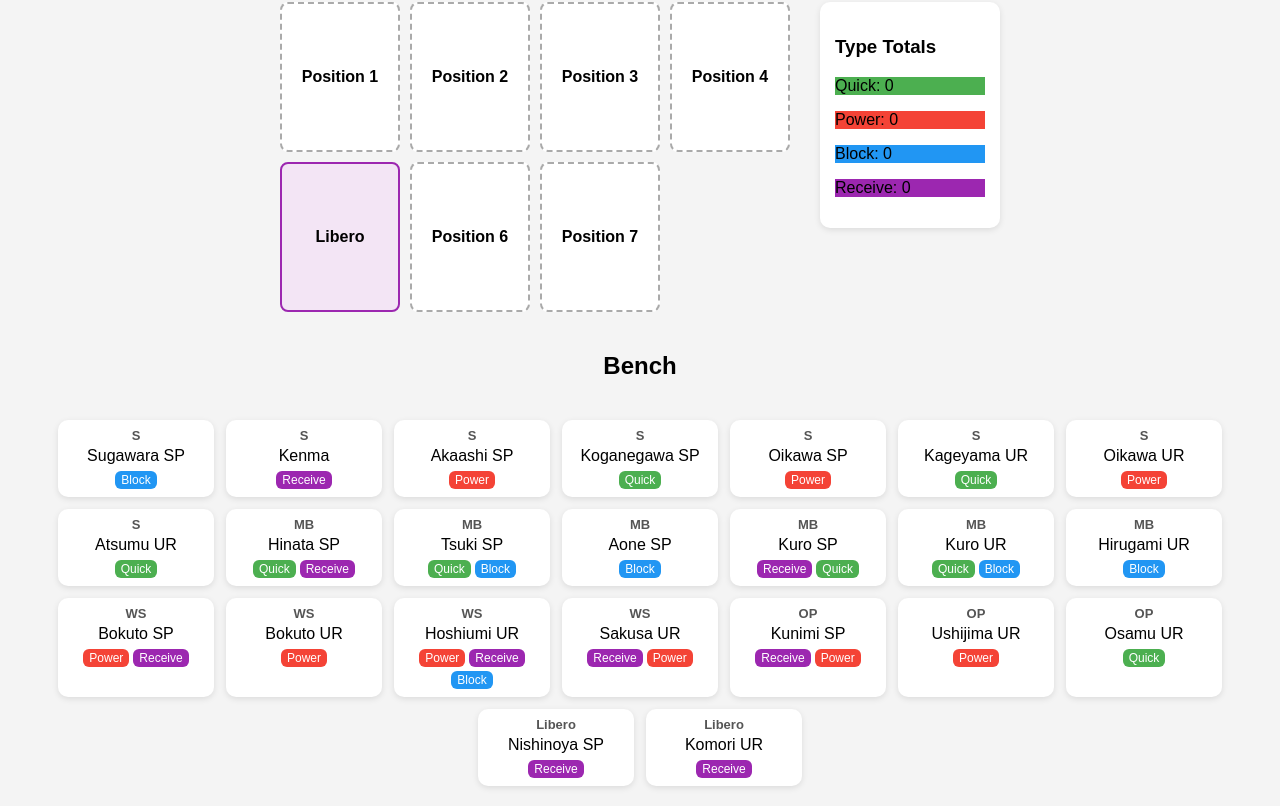
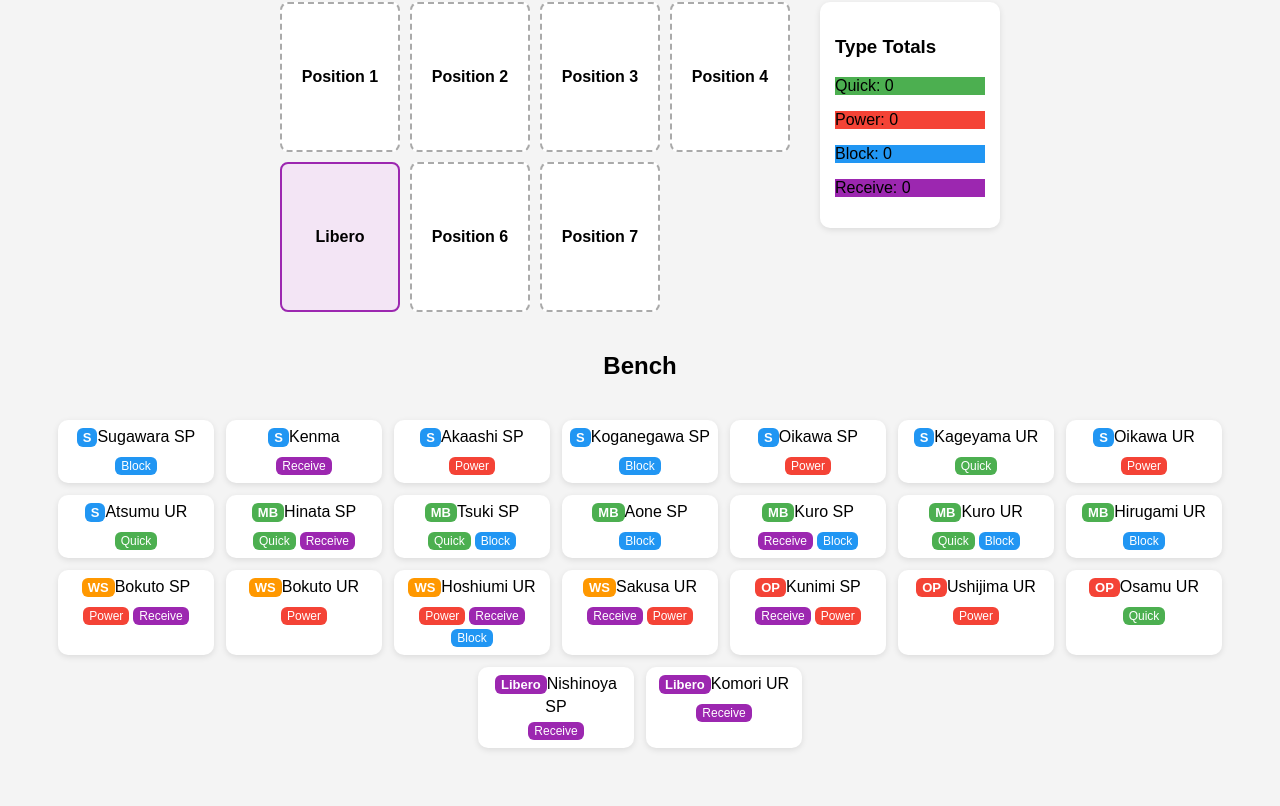
Before and after one commit to Sonic-Haikyuu/Haikyuu-Team-Synergy, a plain HTML site: page index.html in a window 1280 px wide. Shown: the part 96-902 px from the top of the page. After the commit the page ends 864 px from the top, so only its background shows below. Drawn offline with Linux system fonts and the light colour scheme.

Commit message:
Add files via upload

```diff
--- a/index.html
+++ b/index.html
@@ -40,6 +40,8 @@
       background: white;
       font-weight: bold;
       cursor: pointer;
+      text-align: center;
+      padding: 5px;
     }
 
     .court div.libero {
@@ -76,9 +78,18 @@
     .position-label {
       font-size: 13px;
       font-weight: bold;
-      color: #555;
       margin-bottom: 4px;
+      padding: 2px 6px;
+      border-radius: 6px;
+      display: inline-block;
     }
+
+    /* Position Colors */
+    .S { background: #2196F3; color: white; }       /* Setter */
+    .MB { background: #4CAF50; color: white; }      /* Middle Blocker */
+    .WS { background: #FF9800; color: white; }      /* Wing Spiker */
+    .OP { background: #f44336; color: white; }      /* Opposite */
+    .Libero { background: #9c27b0; color: white; }  /* Libero */
 
     .tags {
       display: flex;
@@ -132,28 +143,28 @@
   <script>
     const players = [
       { name: "Hinata SP", types: ["Quick","Receive"], position: "MB", libero: false },
-      { name: "Nishinoya SP", types: ["Receive","Set"], position: "Libero", libero: true },
+      { name: "Nishinoya SP", types: ["Receive"], position: "Libero", libero: true },
       { name: "Tsuki SP", types: ["Quick","Block"], position: "MB", libero: false },
-      { name: "Sugawara SP", types: ["Block","Serve","Set"], position: "S", libero: false },
-      { name: "Kenma", types: ["Receive","Set"], position: "S", libero: false },
-      { name: "Aone SP", types: ["Block","Serve"], position: "MB", libero: false },
+      { name: "Sugawara SP", types: ["Block"], position: "S", libero: false },
+      { name: "Kenma", types: ["Receive"], position: "S", libero: false },
+      { name: "Aone SP", types: ["Block"], position: "MB", libero: false },
       { name: "Bokuto SP", types: ["Power","Receive"], position: "WS", libero: false },
-      { name: "Akaashi SP", types: ["Power","Set"], position: "S", libero: false },
-      { name: "Kuro SP", types: ["Receive","Quick"], position: "MB", libero: false },
+      { name: "Akaashi SP", types: ["Power"], position: "S", libero: false },
+      { name: "Kuro SP", types: ["Receive","Block"], position: "MB", libero: false },
       { name: "Kunimi SP", types: ["Receive","Power"], position: "OP", libero: false },
-      { name: "Koganegawa SP", types: ["Quick","Set"], position: "S", libero: false },
-      { name: "Oikawa SP", types: ["Power","Set"], position: "S", libero: false },
-      { name: "Kageyama UR", types: ["Quick","Serve","Set"], position: "S", libero: false },
+      { name: "Koganegawa SP", types: ["Block"], position: "S", libero: false },
+      { name: "Oikawa SP", types: ["Power"], position: "S", libero: false },
+      { name: "Kageyama UR", types: ["Quick"], position: "S", libero: false },
       { name: "Kuro UR", types: ["Quick","Block"], position: "MB", libero: false },
-      { name: "Oikawa UR", types: ["Power","Serve","Set"], position: "S", libero: false },
-      { name: "Ushijima UR", types: ["Power","Serve"], position: "OP", libero: false },
-      { name: "Bokuto UR", types: ["Power","Serve"], position: "WS", libero: false },
-      { name: "Atsumu UR", types: ["Quick","Serve","Set"], position: "S", libero: false },
-      { name: "Osamu UR", types: ["Quick","Serve"], position: "OP", libero: false },
-      { name: "Hoshiumi UR", types: ["Power","Receive","Block","Serve"], position: "WS", libero: false },
-      { name: "Hirugami UR", types: ["Set","Block"], position: "MB", libero: false },
+      { name: "Oikawa UR", types: ["Power"], position: "S", libero: false },
+      { name: "Ushijima UR", types: ["Power"], position: "OP", libero: false },
+      { name: "Bokuto UR", types: ["Power"], position: "WS", libero: false },
+      { name: "Atsumu UR", types: ["Quick"], position: "S", libero: false },
+      { name: "Osamu UR", types: ["Quick"], position: "OP", libero: false },
+      { name: "Hoshiumi UR", types: ["Power","Receive","Block"], position: "WS", libero: false },
+      { name: "Hirugami UR", types: ["Block"], position: "MB", libero: false },
       { name: "Sakusa UR", types: ["Receive","Power"], position: "WS", libero: false },
-      { name: "Komori UR", types: ["Receive","Set"], position: "Libero", libero: true }
+      { name: "Komori UR", types: ["Receive"], position: "Libero", libero: true }
     ];
 
     // sort players by position order
@@ -186,7 +197,7 @@
       div.className = "player";
       div.draggable = true;
 
-      div.innerHTML = `<div class="position-label">${p.position}</div>${p.name}`;
+      div.innerHTML = `<div class="position-label ${p.position}">${p.position}</div>${p.name}`;
 
       const tagBox = document.createElement("div");
       tagBox.className = "tags";
```
